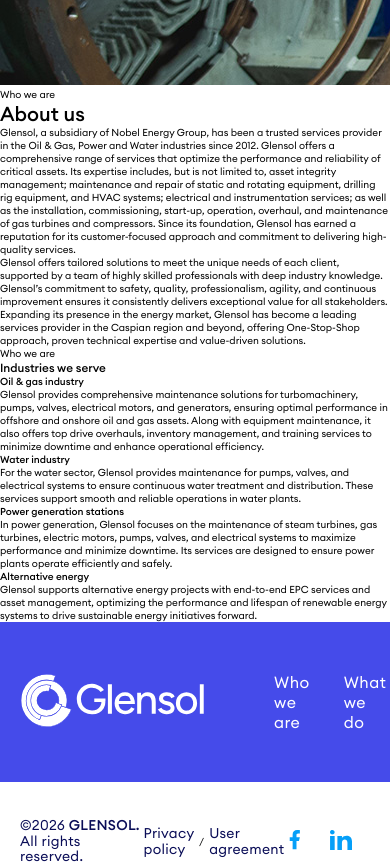
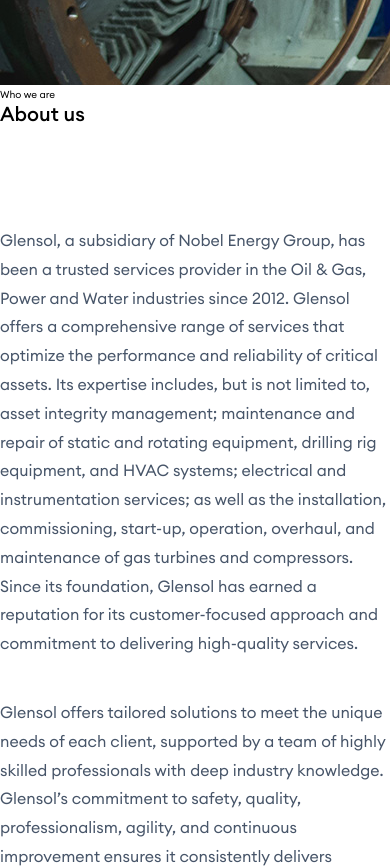
Before and after one commit to rashidovjavid1/Glensol, a React (Vite) app: page /who-we-are in a window 390 px wide. Shown: the part 900-1768 px from the top of the page. Built offline with nearby package versions, Linux system fonts and the light colour scheme.

Commit message:
Add styles for About page layout and responsive design

```diff
--- a/src/styles/Hero.scss
+++ b/src/styles/Hero.scss
@@ -808,3 +808,130 @@
     }
   }
 }
+
+.whoWeAreLayout {
+  .aboutPage {
+    .pageBanner {
+      .aboutMain {
+        padding: 10rem 0;
+
+        .aboutTop {
+          max-width: 120rem;
+          margin: 0 auto 12rem;
+
+          .aboutTopTextfield {
+            display: grid;
+            grid-template-columns: 1fr 1fr;
+            column-gap: 10rem;
+            row-gap: 4rem;
+
+            .aboutTextFieldItem {
+              font-size: 1.6rem;
+              line-height: 1.8;
+              color: #475569;
+              text-align: left;
+            }
+          }
+        }
+
+        .aboutServe {
+          max-width: 120rem;
+          margin: 0 auto;
+
+          .aboutServeTitle {
+            max-width: 88rem;
+            margin-bottom: 6rem;
+            text-align: left;
+
+            span {
+              display: block;
+              font-size: 1.4rem;
+              color: #2563eb;
+              margin-bottom: 1.2rem;
+            }
+
+            h3 {
+              font-size: 4.2rem;
+              font-weight: 500;
+              color: #0f172a;
+              line-height: 1.2;
+            }
+          }
+
+          .aboutServeCard {
+            display: grid;
+            grid-template-columns: 1fr 1fr;
+            column-gap: 10rem;
+            row-gap: 6rem;
+
+            .aboutServeItemCard {
+              text-align: left;
+
+              h4 {
+                font-size: 1.8rem;
+                font-weight: 600;
+                color: #0f172a;
+                margin-bottom: 1.6rem;
+              }
+
+              p {
+                font-size: 1.6rem;
+                line-height: 1.8;
+                color: #475569;
+              }
+            }
+          }
+        }
+      }
+    }
+  }
+
+  @media (max-width: 1024px) {
+    .aboutPage {
+      .pageBanner {
+        .aboutMain {
+          .aboutTop {
+            .aboutTopTextfield {
+              column-gap: 6rem;
+            }
+          }
+
+          .aboutServe {
+            .aboutServeCard {
+              column-gap: 6rem;
+            }
+          }
+        }
+      }
+    }
+  }
+
+  @media (max-width: 768px) {
+    .aboutPage {
+      .pageBanner {
+        .aboutMain {
+          .aboutTop {
+            margin-bottom: 8rem;
+
+            .aboutTopTextfield {
+              grid-template-columns: 1fr;
+            }
+          }
+
+          .aboutServe {
+            .aboutServeTitle {
+              h3 {
+                font-size: 3rem;
+              }
+            }
+
+            .aboutServeCard {
+              grid-template-columns: 1fr;
+              row-gap: 4rem;
+            }
+          }
+        }
+      }
+    }
+  }
+}
```
